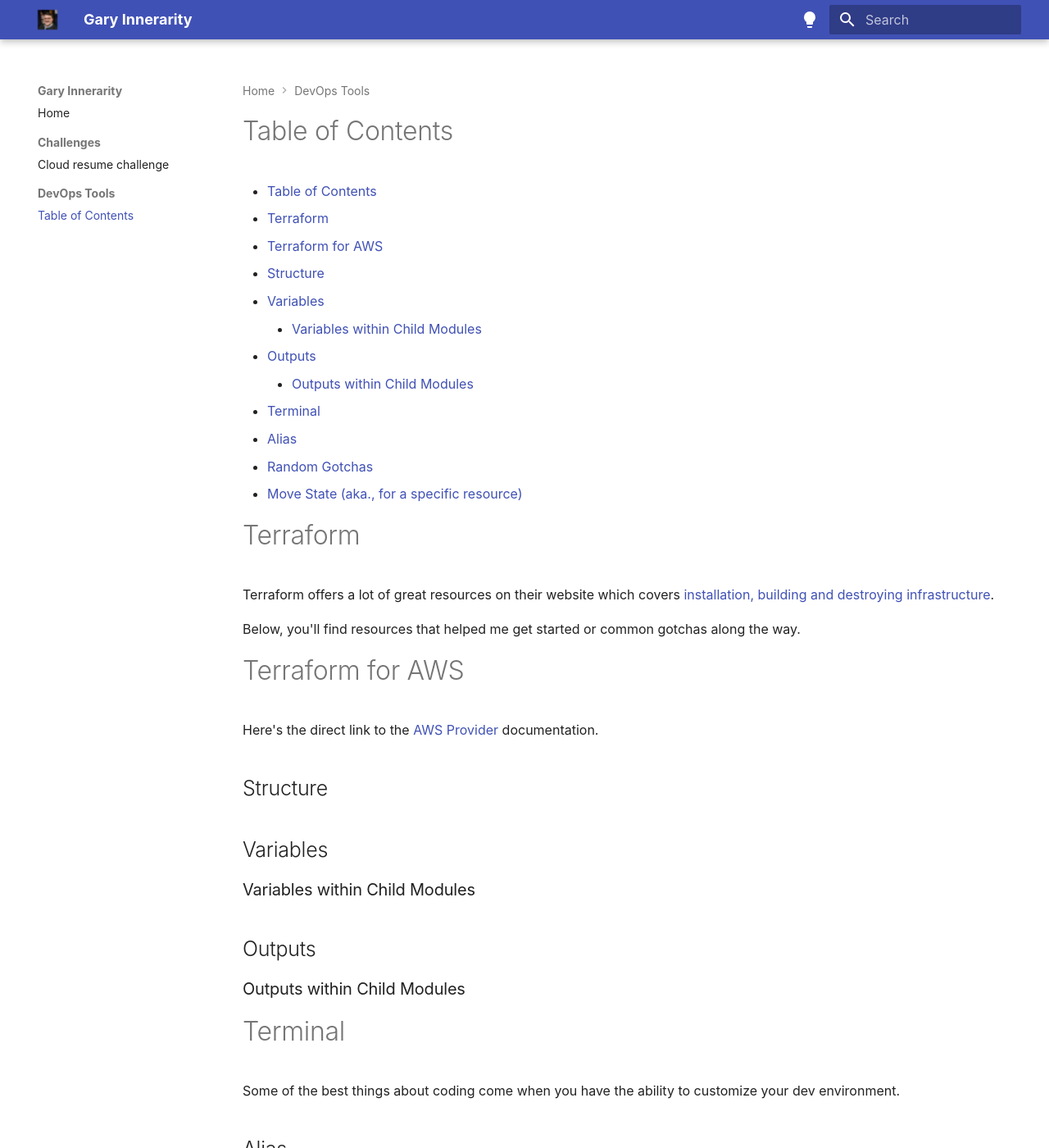
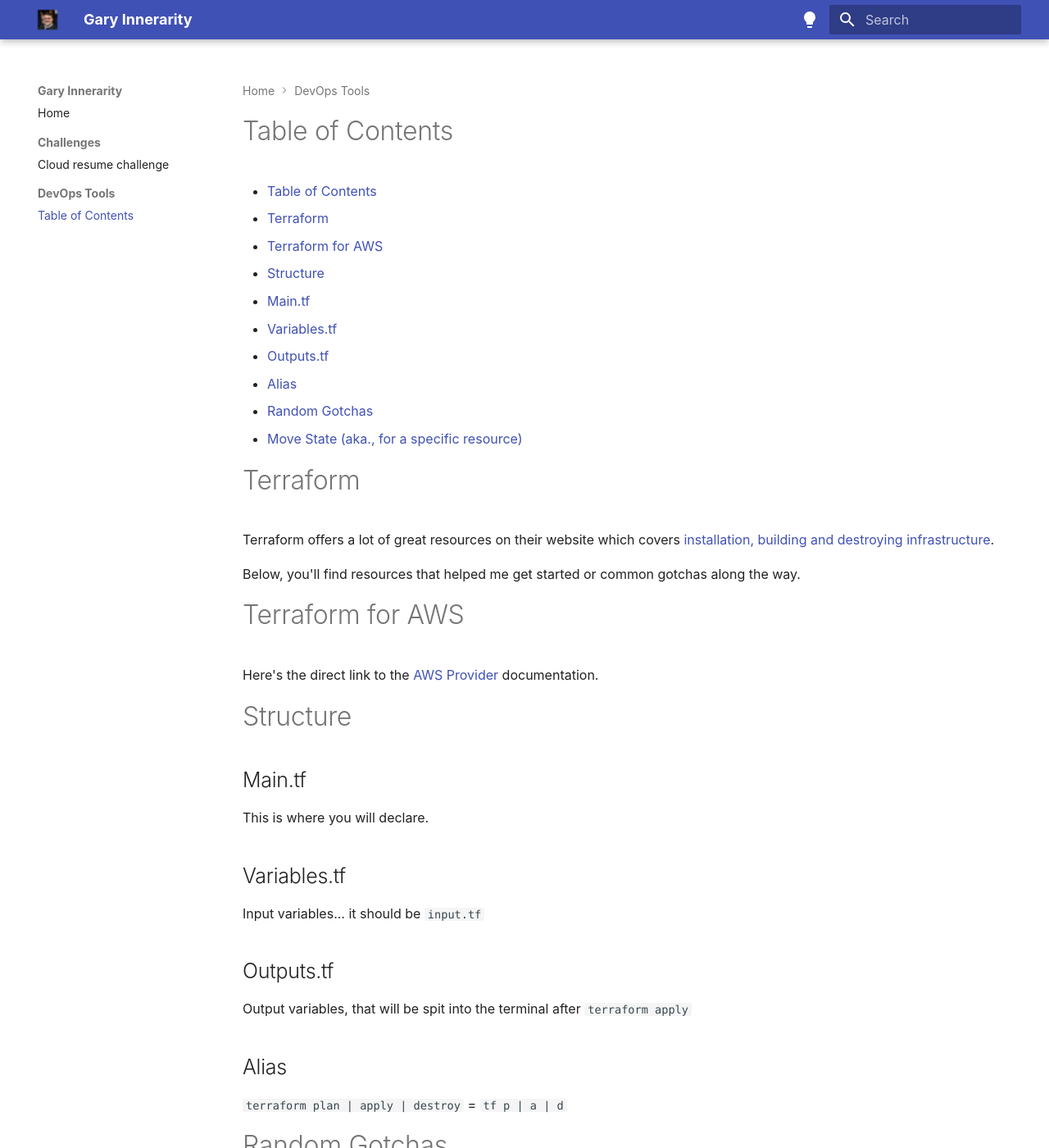
Before and after one commit to ospf2fullstack/garyinnerarity.com, an MkDocs documentation site: the page built from docs/terraform/main(tf).md, in a window 1280 px wide and 1400 px high. Shown: the whole window at 82% size. Built offline with MkDocs 1.6.1 and Material for MkDocs 9.7.7, drawn with Linux system fonts in a browser that asks for light colours.

Commit message:
Update main(tf).md

```diff
--- a/docs/terraform/main(tf).md
+++ b/docs/terraform/main(tf).md
@@ -2,12 +2,10 @@
 - [Table of Contents](#table-of-contents)
 - [Terraform](#terraform)
 - [Terraform for AWS](#terraform-for-aws)
-  - [Structure](#structure)
-  - [Variables](#variables)
-    - [Variables within Child Modules](#variables-within-child-modules)
-  - [Outputs](#outputs)
-    - [Outputs within Child Modules](#outputs-within-child-modules)
-- [Terminal](#terminal)
+- [Structure](#structure)
+  - [Main.tf](#maintf)
+  - [Variables.tf](#variablestf)
+  - [Outputs.tf](#outputstf)
   - [Alias](#alias)
 - [Random Gotchas](#random-gotchas)
   - [Move State (aka., for a specific resource)](#move-state-aka-for-a-specific-resource)
@@ -21,18 +19,16 @@
 # Terraform for AWS
 Here's the direct link to the [AWS Provider](https://registry.terraform.io/providers/hashicorp/aws/latest/docs) documentation.
 
-## Structure
+# Structure
+## Main.tf
+This is where you will declare.
 
-## Variables
+## Variables.tf
+Input variables... it should be `input.tf`
 
-### Variables within Child Modules
 
-## Outputs
-
-### Outputs within Child Modules
-
-# Terminal
-Some of the best things about coding come when you have the ability to customize your dev environment.
+## Outputs.tf
+Output variables, that will be spit into the terminal after `terraform apply`
 
 ## Alias
 `terraform plan | apply | destroy` = `tf p | a | d`
```
